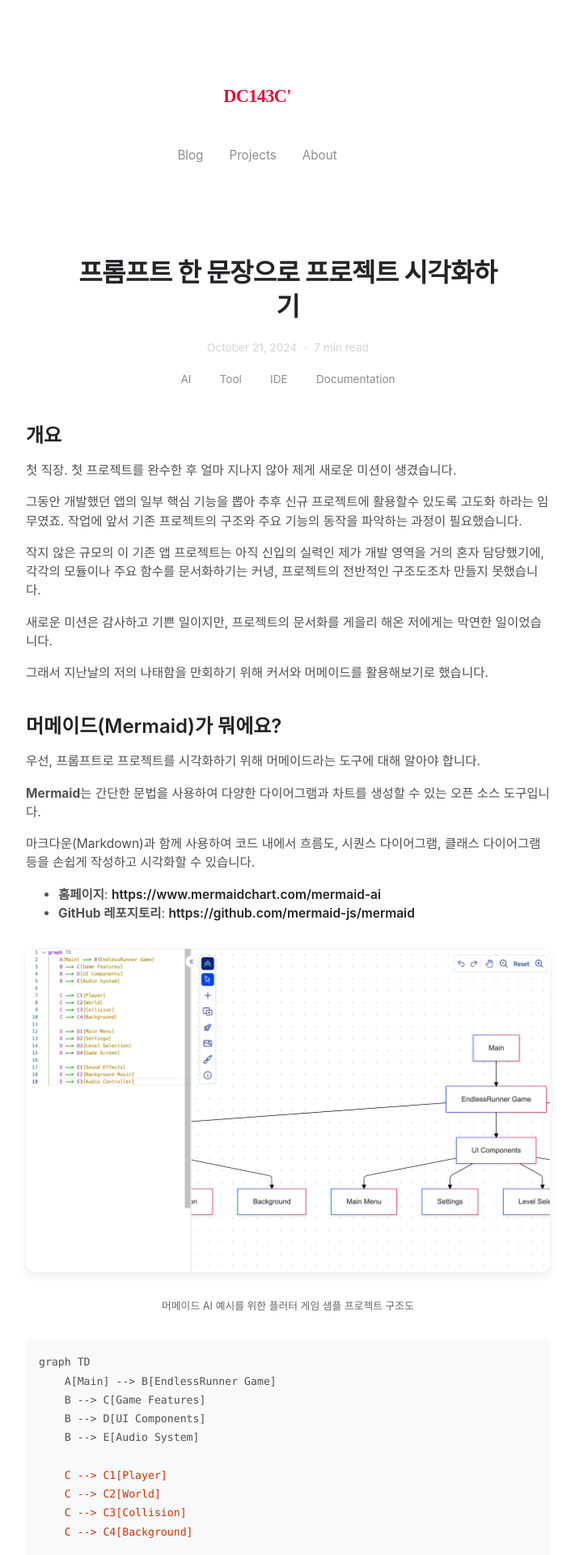
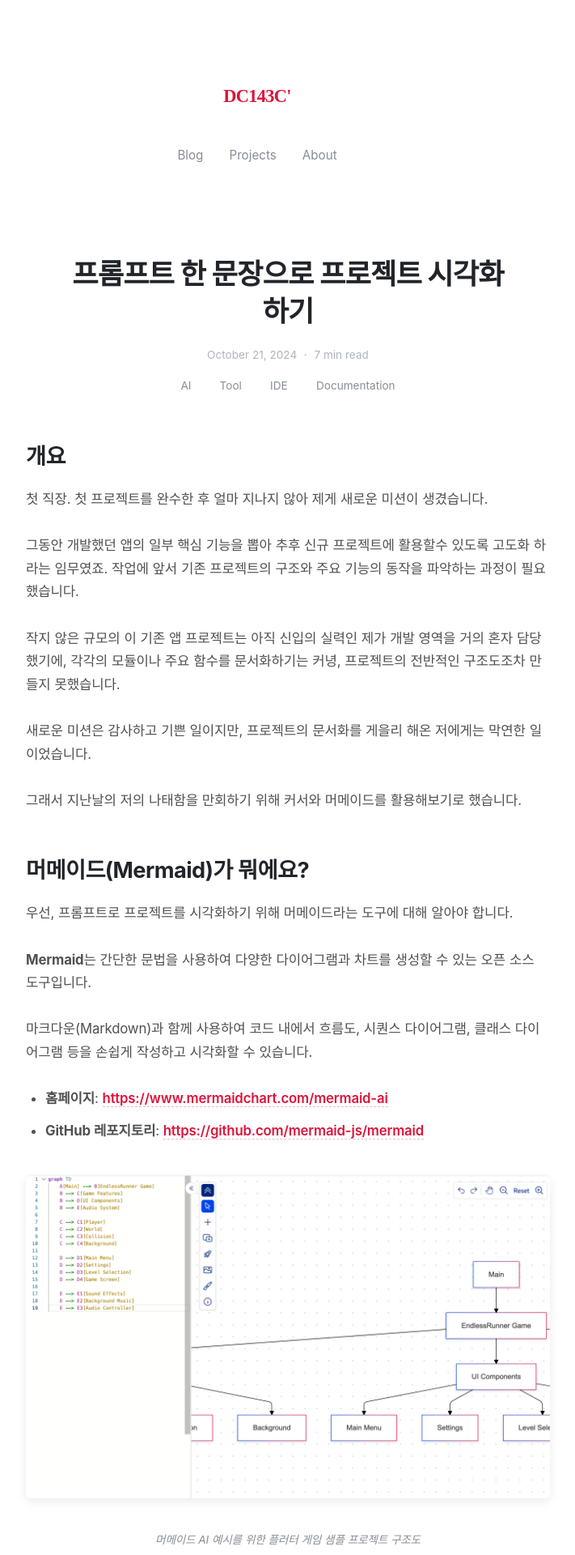
Before and after one commit to dc143cDev/dc143cDev.github.io, a Jekyll site: the page built from _posts/2024-10-21-cursor-ide.md, in a window 1280 px wide. Shown: the top 1920 px of the page at 81% size, without its empty margins (322-1033 px from the left). Built offline with Jekyll 4.4.1, drawn with Linux system fonts in a browser that asks for light colours; some web fonts are replaced.

Commit message:
포스트 본문 레이아웃 수정

```diff
--- a/_sass/_posts.scss
+++ b/_sass/_posts.scss
@@ -91,23 +91,23 @@
   margin: 0 auto;
 
   .post-header {
-    margin: 2rem 0;
+    margin: 2rem 0 3rem;
     text-align: center;
     animation: fadeInScale 0.4s ease-out;
   }
 
   .post-title {
-    font-size: 2rem;
+    font-size: 2.2rem;
     line-height: 1.3;
     margin: 0 auto 1.5rem;
-    max-width: 80%;
+    max-width: 85%;
     font-weight: 700;
-    letter-spacing: -0.02em;
+    letter-spacing: -0.025em;
   }
 
   .post-meta {
     font-size: 0.85rem;
-    color: var(--gray-400);
+    color: var(--gray-500);
     display: flex;
     justify-content: center;
     align-items: center;
@@ -123,21 +123,51 @@
   }
 
   .post-content {
-    font-size: 0.97rem;
-    line-height: 1.5;
+    font-size: 1.05rem;
+    line-height: 1.7;
+    letter-spacing: -0.011em;
+    word-spacing: 0.02em;
     animation: fadeInScale 0.4s ease-out 0.1s;
     animation-fill-mode: both;
 
+    p {
+      margin-bottom: 1.8rem;
+    }
+
     h2 {
-      font-size: 1.5rem;
-      margin-top: 2.5rem;
-      margin-bottom: 1rem;
+      font-size: 1.7rem;
+      font-weight: 700;
+      margin-top: 3.5rem;
+      margin-bottom: 1.3rem;
+      letter-spacing: -0.02em;
+      color: var(--heading-color);
     }
 
     h3 {
-      font-size: 1.25rem;
+      font-size: 1.4rem;
+      font-weight: 600;
+      margin-top: 2.5rem;
+      margin-bottom: 1.1rem;
+      letter-spacing: -0.015em;
+      color: var(--heading-color);
+    }
+
+    h4 {
+      font-size: 1.2rem;
+      font-weight: 600;
       margin-top: 2rem;
       margin-bottom: 1rem;
+      letter-spacing: -0.01em;
+      color: var(--heading-color);
+    }
+
+    ul, ol {
+      margin-bottom: 1.8rem;
+      padding-left: 1.5rem;
+
+      li {
+        margin-bottom: 0.7rem;
+      }
     }
 
     p, h1, h4, h5, h6, ul, ol, blockquote, pre, img {
@@ -153,19 +183,87 @@
 
     img {
       max-width: 100%;
-      margin: 2rem 0;
+      margin: 2.5rem auto;
+      display: block;
+      border-radius: 6px;
     }
 
     blockquote {
-      margin: 2rem 0;
-      padding: 1rem 1.5rem;
+      margin: 2.5rem 0;
+      padding: 1.2rem 1.8rem;
       border-left: 4px solid #dc143c;
-      background-color: #f8f9fa;
+      background-color: var(--secondary-bg);
       font-size: 1.1rem;
-      color: #495057;
+      line-height: 1.6;
+      color: var(--secondary-color);
+      border-radius: 0 4px 4px 0;
 
       p {
         margin: 0;
+      }
+    }
+
+    code {
+      font-family: SFMono-Regular, Consolas, "Liberation Mono", Menlo, monospace;
+      font-size: 0.9em;
+      background-color: var(--secondary-bg);
+      padding: 0.15em 0.4em;
+      border-radius: 3px;
+    }
+
+    pre {
+      margin: 2rem 0;
+      padding: 1.2rem;
+      background-color: var(--secondary-bg);
+      border-radius: 6px;
+      overflow-x: auto;
+
+      code {
+        padding: 0;
+        background-color: transparent;
+        font-size: 0.9rem;
+        line-height: 1.6;
+      }
+    }
+
+    a {
+      color: #dc143c;
+      text-decoration: none;
+      transition: color 0.2s ease, border-bottom 0.2s ease;
+      border-bottom: 1px dashed rgba(220, 20, 60, 0.3);
+
+      &:hover {
+        color: darken(#dc143c, 10%);
+        border-bottom: 1px solid rgba(220, 20, 60, 0.7);
+      }
+    }
+
+    hr {
+      margin: 3rem auto;
+      width: 40%;
+      border: 0;
+      height: 1px;
+      background: linear-gradient(to right, transparent, var(--gray-400), transparent);
+    }
+
+    table {
+      width: 100%;
+      margin: 2rem 0;
+      border-collapse: collapse;
+      font-size: 0.95rem;
+
+      th, td {
+        padding: 0.8rem;
+        border: 1px solid var(--border-color);
+      }
+
+      th {
+        background-color: var(--secondary-bg);
+        font-weight: 600;
+      }
+
+      tr:nth-child(even) {
+        background-color: var(--secondary-bg);
       }
     }
   }
@@ -387,8 +485,8 @@
 
     .post-title {
       font-size: 2.5rem;
-      line-height: 1.2;
-      margin-bottom: 1rem;
+      line-height: 1.25;
+      margin-bottom: 1.2rem;
       font-weight: 700;
       letter-spacing: -0.03em;
     }
@@ -431,7 +529,7 @@
 
 .post-content {
   figure {
-    margin: 2rem 0;
+    margin: 2.5rem 0;
     text-align: center;
 
     img {
@@ -439,21 +537,23 @@
       height: auto;
       display: block;
       margin: 0 auto;
+      border-radius: 6px;
     }
 
     figcaption {
-      margin-top: 0.75rem;
-      color: #666;
-      font-size: 0.8rem;
+      margin-top: 0.9rem;
+      color: var(--gray-600);
+      font-size: 0.85rem;
       text-align: center;
+      font-style: italic;
 
       a {
-        color: #666;
+        color: var(--gray-600);
         text-decoration: underline;
         text-decoration-style: dotted;
 
         &:hover {
-          color: #333;
+          color: var(--gray-800);
         }
       }
     }
@@ -463,13 +563,15 @@
 .post-content {
   img {
     max-width: 100%;
-    margin: 2rem auto;  // 상하 여백 추가
-    display: block;     // 블록 레벨 요소로 변경
+    margin: 2.5rem auto;
+    display: block;
+    border-radius: 6px;
 
-    &[src*=".gif"] {   // gif 파일에만 적용되는 스타일
-      width: 80%;      // 너비를 80%로 제한
-      margin: 3rem auto; // gif 파일의 여백 증가
-      border-radius: 8px; // 모서리 둥글게
+    &[src*=".gif"] {
+      width: 80%;
+      margin: 3rem auto;
+      border-radius: 8px;
+      box-shadow: 0 3px 10px rgba(0, 0, 0, 0.07);
     }
   }
 }
@@ -975,10 +1077,12 @@
 
 @keyframes pulse {
   from {
-    opacity: 0.8;
+    opacity: 0.7;
+    transform: translateX(2px);
   }
   to {
     opacity: 1;
+    transform: translateX(3px);
   }
 }
 
@@ -1019,6 +1123,68 @@
   .post-toc::-webkit-scrollbar-track {
     background: rgba(255,255,255,0.05);
   }
+
+  .medium-post {
+    .post-content {
+      blockquote {
+        background-color: var(--secondary-bg);
+        border-left-color: rgba(220, 20, 60, 0.8);
+      }
+
+      code {
+        background-color: var(--secondary-bg);
+        color: #e6e6e6;
+      }
+
+      pre {
+        background-color: var(--secondary-bg);
+
+        code {
+          color: #e6e6e6;
+        }
+      }
+
+      a {
+        color: #ff6b81;
+        border-bottom: 1px dashed rgba(255, 107, 129, 0.3);
+
+        &:hover {
+          color: #ff8c9a;
+          border-bottom: 1px solid rgba(255, 107, 129, 0.7);
+        }
+      }
+
+      hr {
+        background: linear-gradient(to right, transparent, var(--gray-700), transparent);
+      }
+
+      table {
+        th, td {
+          border-color: var(--border-color);
+        }
+
+        th {
+          background-color: var(--gray-800);
+        }
+
+        tr:nth-child(even) {
+          background-color: var(--gray-900);
+        }
+      }
+
+      img {
+        &[src*=".gif"] {
+          box-shadow: 0 3px 10px rgba(0, 0, 0, 0.25);
+        }
+      }
+
+      figure {
+        img {
+          box-shadow: 0 2px 8px rgba(0, 0, 0, 0.15);
+        }
+      }
+    }
+  }
 }
 
 // 모바일 화면에서는 목차 숨기기
```
